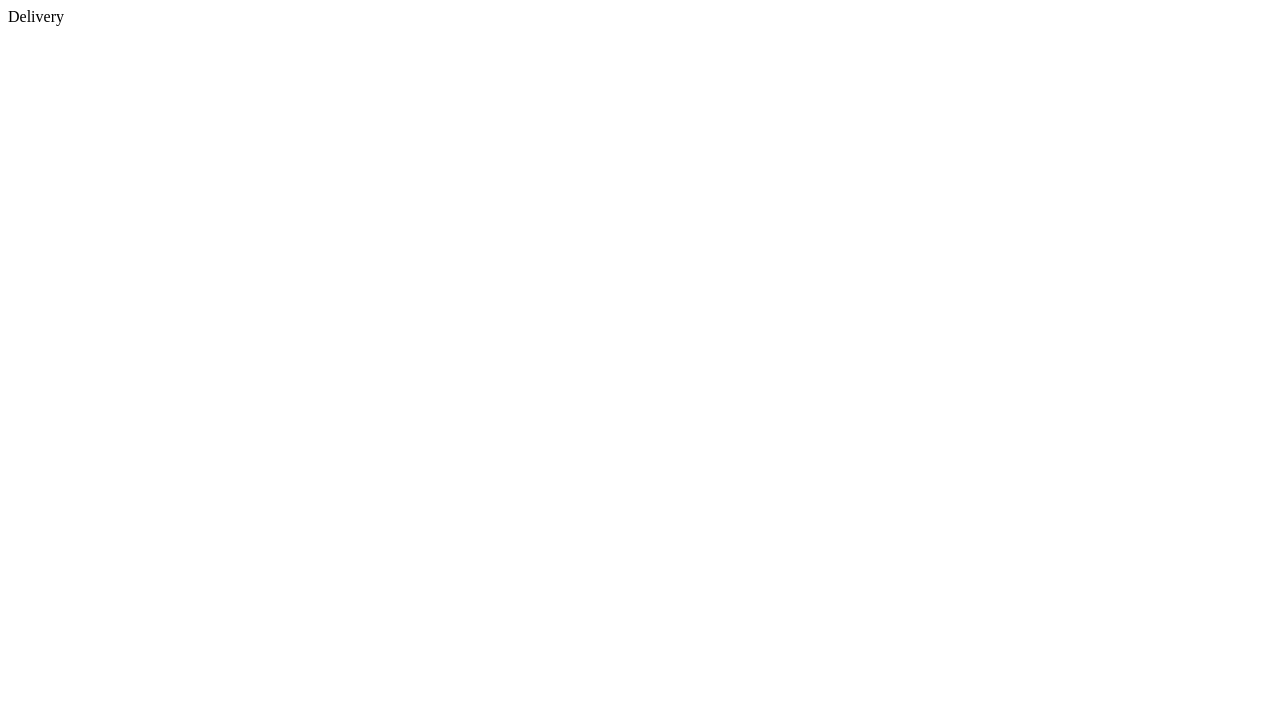
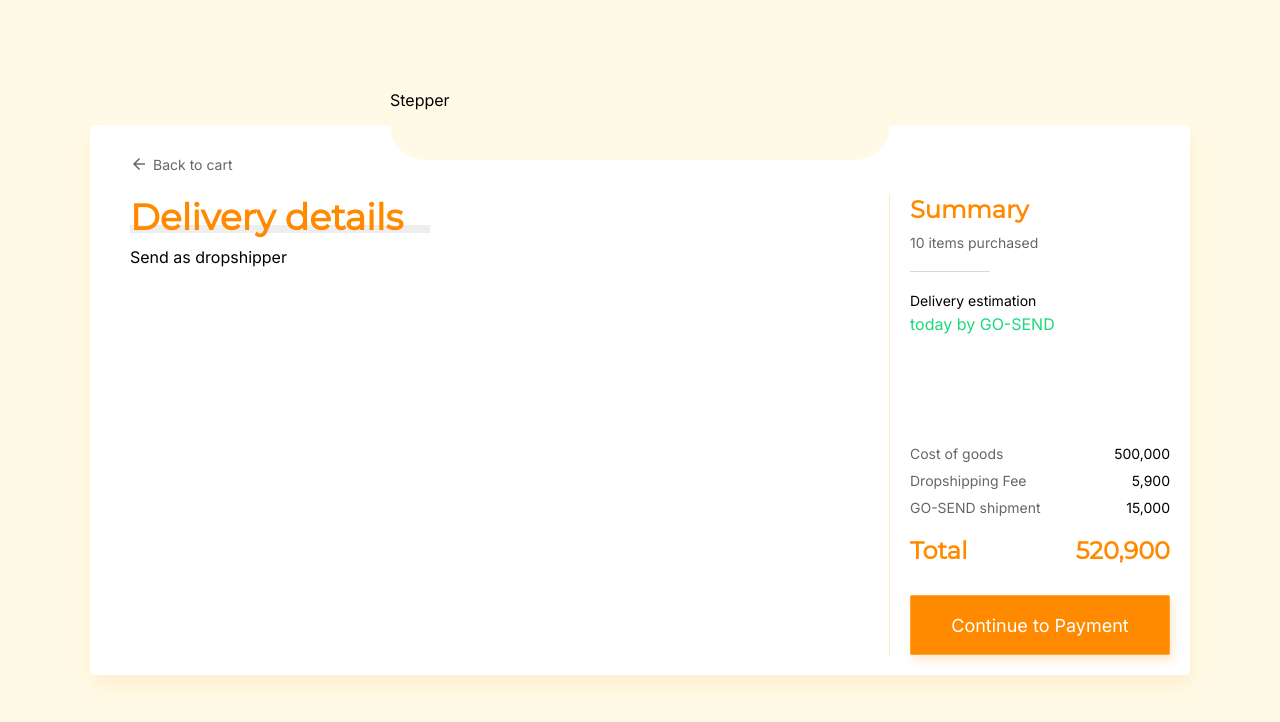
Before and after one commit to mynameismail/orange-checkout, a Vue app: page /#/ in a window 1280 px wide. Shown: the top 722 px of the page. Built offline with nearby package versions, Linux system fonts and the light colour scheme.

Commit message:
prepare template and the styles

```diff
--- a/src/main.js
+++ b/src/main.js
@@ -2,6 +2,8 @@ import Vue from 'vue'
 import App from './App.vue'
 import router from './router'
 import store from './store'
+
+import './styles/main.styl'
 
 Vue.config.productionTip = false
 
--- a/src/styles/main.styl
+++ b/src/styles/main.styl
@@ -4,3 +4,142 @@ primary-color = #ff8a00
 secondary-color = #fffae6
 success-color = #1bd97b
 text-color = #2d2a40
+
+title(size)
+  font-family: 'Montserrat', sans-serif
+  font-weight: 700
+  font-size: size
+  color: primary-color
+
+html, body
+  height: 100%
+  background-color: secondary-color
+  font-family: 'Inter', sans-serif
+
+#app
+  height: 100%
+  display: flex
+  justify-content: center
+  align-items: center
+
+.container
+  background-color: #ffffff
+  width: 1100px
+  height: 550px
+  border-radius: 4px
+  box-shadow: 2px 10px 20px rgba(255, 138, 0, 0.1)
+  position: relative
+
+.stepper
+  background-color: secondary-color
+  width: 500px
+  height: 70px
+  border-radius: (@height / 2)
+  position: absolute
+  top: -(@height / 2)
+  left: 50%
+  margin-left: -(@width / 2)
+
+.back
+  display: flex
+  align-items: center
+  position: absolute
+  top: 30px
+  left: 40px
+  cursor: pointer
+  opacity: 0.6
+  &:hover
+    opacity: 1
+
+.back__icon
+  font-size: 18px
+
+.back__text
+  font-size: 14px
+  margin-left: 5px
+
+.content
+  margin-top: 70px
+  display: flex
+
+.content__left
+  flex: 1
+  padding: 0 40px
+
+.header__text
+  title: 36px
+  position: relative
+  z-index: 2
+
+.header__underline
+  width: 300px
+  height: 8px
+  background-color: #eeeeee
+  position: relative
+  top: -14px
+  z-index: 1
+
+.content__divider
+  width: 1px
+  background-color: primary-color
+  opacity: 0.2
+
+.content__right
+  width: 260px
+  height: 460px
+  padding: 0 20px
+  position: relative
+
+.summary__header
+  title: 24px
+
+.summary__purchased
+  margin-top: 10px
+  font-size: 14px
+  opacity: 0.6
+
+.summary__item
+  margin-top: 20px
+  .divider
+    width: 80px
+    height: 1px
+    background-color: #d8d8d8
+  .text
+    margin-top: 20px
+    font-size: 14px
+  .value
+    margin-top: 5px
+    font-size: 16px
+    color: success-color
+
+.pricing
+  width: 260px
+  position: absolute
+  bottom: 0
+
+.pricing__item
+  display: flex
+  justify-content: space-between
+  margin-bottom: 10px
+  font-size: 14px
+  .text
+    opacity: 0.6
+  &.total
+    title: 24px
+    margin-top: 20px
+    .text
+      opacity: 1
+
+
+.pricing__btn-continue
+  width: 100%
+  height: 60px
+  margin-top: 20px
+  background-color: primary-color
+  border: 1px solid rgba(255, 255, 255, 0.2)
+  box-sizing: border-box
+  box-shadow: 3px 5px 10px rgba(255, 138, 0, 0.2)
+  border-radius: 2px
+  font-family: 'Inter', sans-serif
+  font-size: 18px
+  color: #ffffff
--- a/src/styles/reset.css
+++ b/src/styles/reset.css
@@ -2,4 +2,5 @@ html, body, div {
   margin: 0;
   padding: 0;
   font-size: 100%;
+  color: #000000;
 }
--- a/src/views/Delivery.vue
+++ b/src/views/Delivery.vue
@@ -1,6 +1,64 @@
 <template>
-  <div class="delivery">
-    Delivery
+  <div class="container">
+    <div class="stepper">
+      Stepper
+    </div>
+    <div class="back">
+      <span class="back__icon material-icons">arrow_back</span>
+      <span class="back__text">Back to cart</span>
+    </div>
+    <div class="content">
+      <div class="content__left">
+        <div class="details">
+          <div class="header">
+            <div class="header__text">Delivery details</div>
+            <div class="header__underline"></div>
+          </div>
+        </div>
+        <div class="dropshipper">
+          <div class="">
+            <div class="">Send as dropshipper</div>
+            <div class=""></div>
+          </div>
+        </div>
+      </div>
+      <div class="content__divider"></div>
+      <div class="content__right">
+        <div class="summary">
+          <div class="summary__header">Summary</div>
+          <div class="summary__purchased">10 items purchased</div>
+          <div class="summary__item delivery-estimation">
+            <div class="divider"></div>
+            <div class="text">Delivery estimation</div>
+            <div class="value">today by GO-SEND</div>
+          </div>
+          <!-- <div class="summary__item payment-method">
+            <div class="divider"></div>
+            <div class="text">Payment method</div>
+            <div class="value">Bank Transfer</div>
+          </div> -->
+        </div>
+        <div class="pricing">
+          <div class="pricing__item">
+            <span class="text">Cost of goods</span>
+            <span class="value">500,000</span>
+          </div>
+          <div class="pricing__item">
+            <span class="text">Dropshipping Fee</span>
+            <span class="value">5,900</span>
+          </div>
+          <div class="pricing__item">
+            <span class="text">GO-SEND shipment</span>
+            <span class="value">15,000</span>
+          </div>
+          <div class="pricing__item total">
+            <span class="text">Total</span>
+            <span class="value">520,900</span>
+          </div>
+          <button class="pricing__btn-continue">Continue to Payment</button>
+        </div>
+      </div>
+    </div>
   </div>
 </template>
 
@@ -9,8 +67,3 @@ export default {
   name: 'Delivery'
 }
 </script>
-
-<style lang="stylus">
-div.delivery
-  background-color: white
-</style>
```
